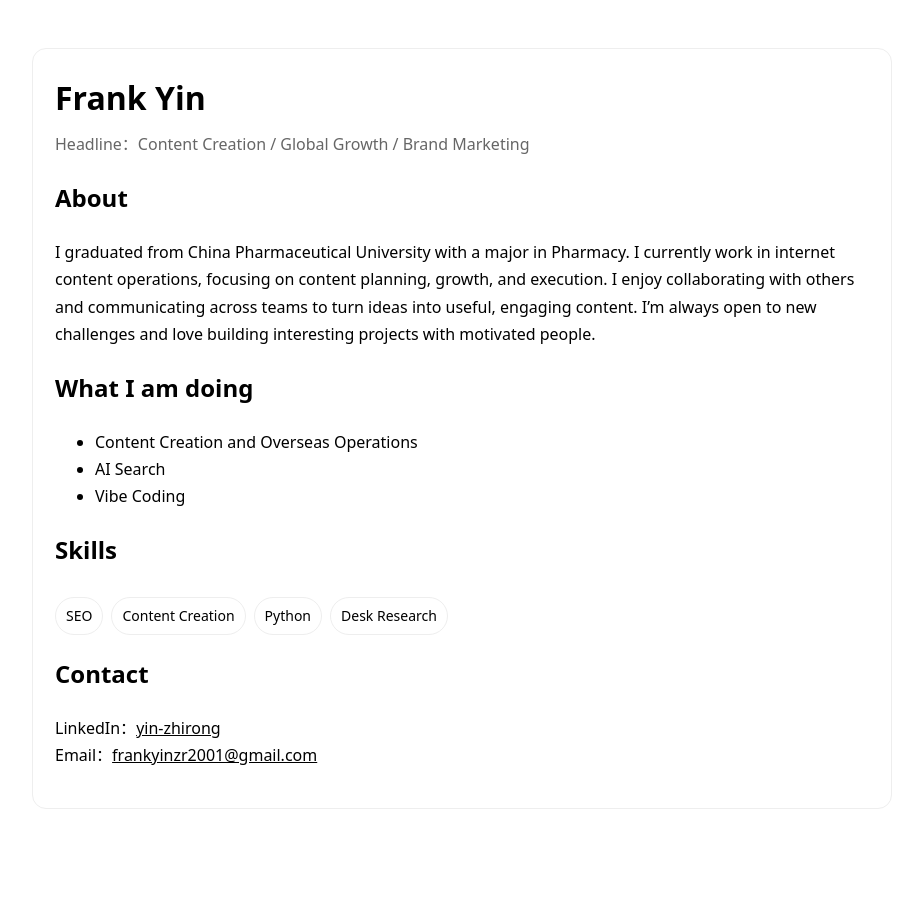
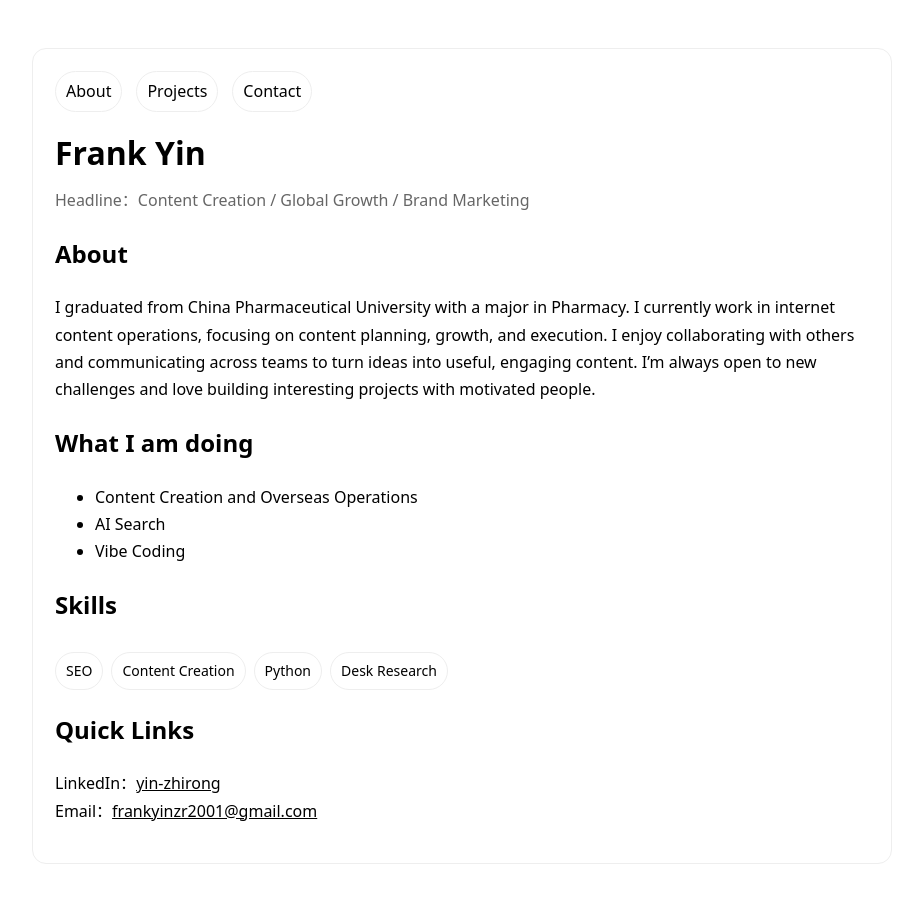
Before and after one commit to frankyinzr/frankyinzr.github.io, a plain HTML site: page index.html in a window 1280 px wide. Shown: the whole page, without its empty margins (178-1101 px from the left). Before the commit the page ends 857 px from the top, so only its background shows below. Drawn offline with Linux system fonts and the light colour scheme.

Commit message:
Update index.html

```diff
--- a/index.html
+++ b/index.html
@@ -11,15 +11,24 @@
     .muted{color:#666}
     a{color:inherit}
     .tag{display:inline-block;border:1px solid #eee;border-radius:999px;padding:6px 10px;margin:6px 8px 0 0;font-size:14px}
+    .nav{display:flex;gap:14px;margin:0 0 14px;flex-wrap:wrap}
+    .nav a{text-decoration:none;border:1px solid #eee;padding:6px 10px;border-radius:999px}
+    .nav a:hover{background:#f7f7f7}
   </style>
 </head>
 <body>
   <div class="card">
+    <nav class="nav">
+      <a href="index.html">About</a>
+      <a href="projects.html">Projects</a>
+      <a href="contact.html">Contact</a>
+    </nav>
+
     <h1>Frank Yin</h1>
     <div class="muted">Headline：Content Creation / Global Growth / Brand Marketing</div>
 
     <h2>About</h2>
-    <p><p>I graduated from China Pharmaceutical University with a major in Pharmacy. I currently work in internet content operations, focusing on content planning, growth, and execution. I enjoy collaborating with others and communicating across teams to turn ideas into useful, engaging content. I’m always open to new challenges and love building interesting projects with motivated people.</p></p>
+    <p>I graduated from China Pharmaceutical University with a major in Pharmacy. I currently work in internet content operations, focusing on content planning, growth, and execution. I enjoy collaborating with others and communicating across teams to turn ideas into useful, engaging content. I’m always open to new challenges and love building interesting projects with motivated people.</p>
 
     <h2>What I am doing</h2>
     <ul>
@@ -31,9 +40,9 @@
     <h2>Skills</h2>
     <span class="tag">SEO</span><span class="tag">Content Creation</span><span class="tag">Python</span><span class="tag">Desk Research</span>
 
-    <h2>Contact</h2>
+    <h2>Quick Links</h2>
     <p>
-      LinkedIn：<a href="https://www.linkedin.com/in/yin-zhirong/">yin-zhirong</a><br/>
+      LinkedIn：<a href="https://www.linkedin.com/in/yin-zhirong/" target="_blank" rel="noopener">yin-zhirong</a><br/>
       Email：<a href="mailto:frankyinzr2001@gmail.com">frankyinzr2001@gmail.com</a>
     </p>
   </div>
```
